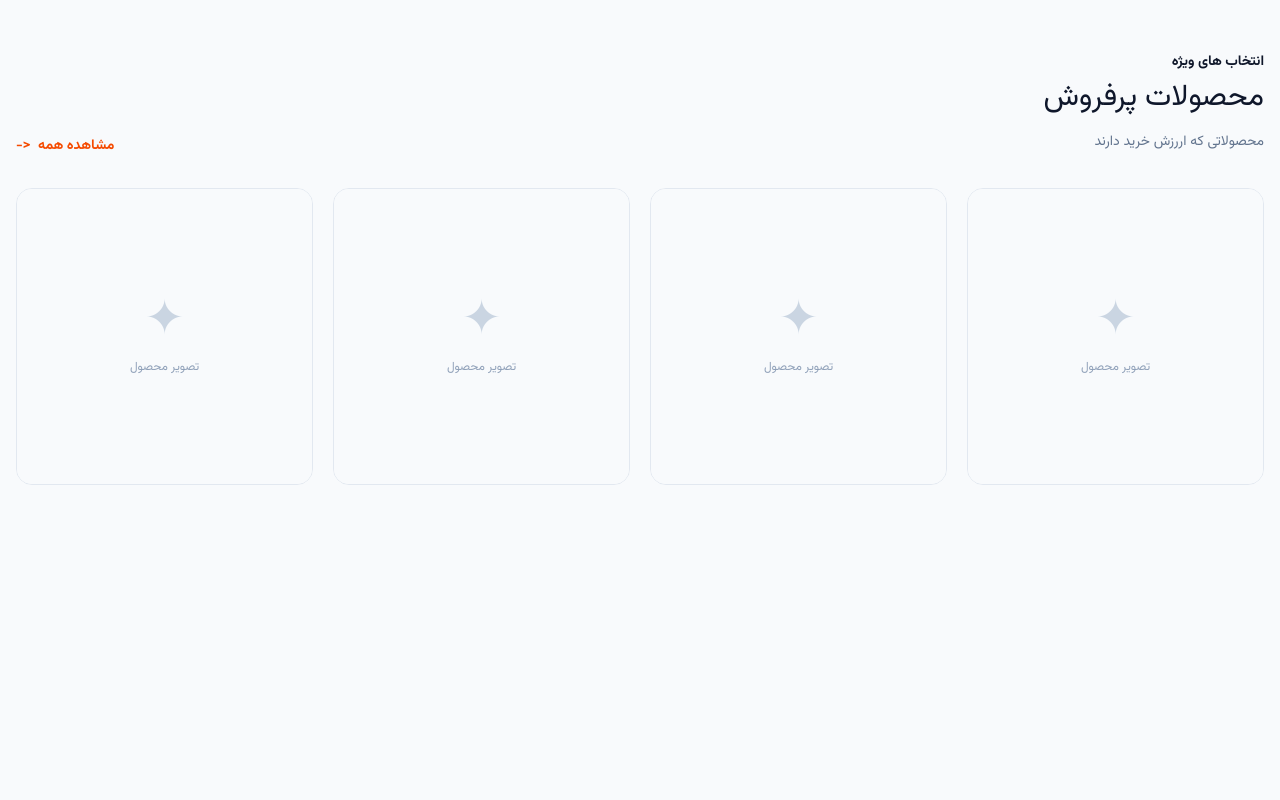
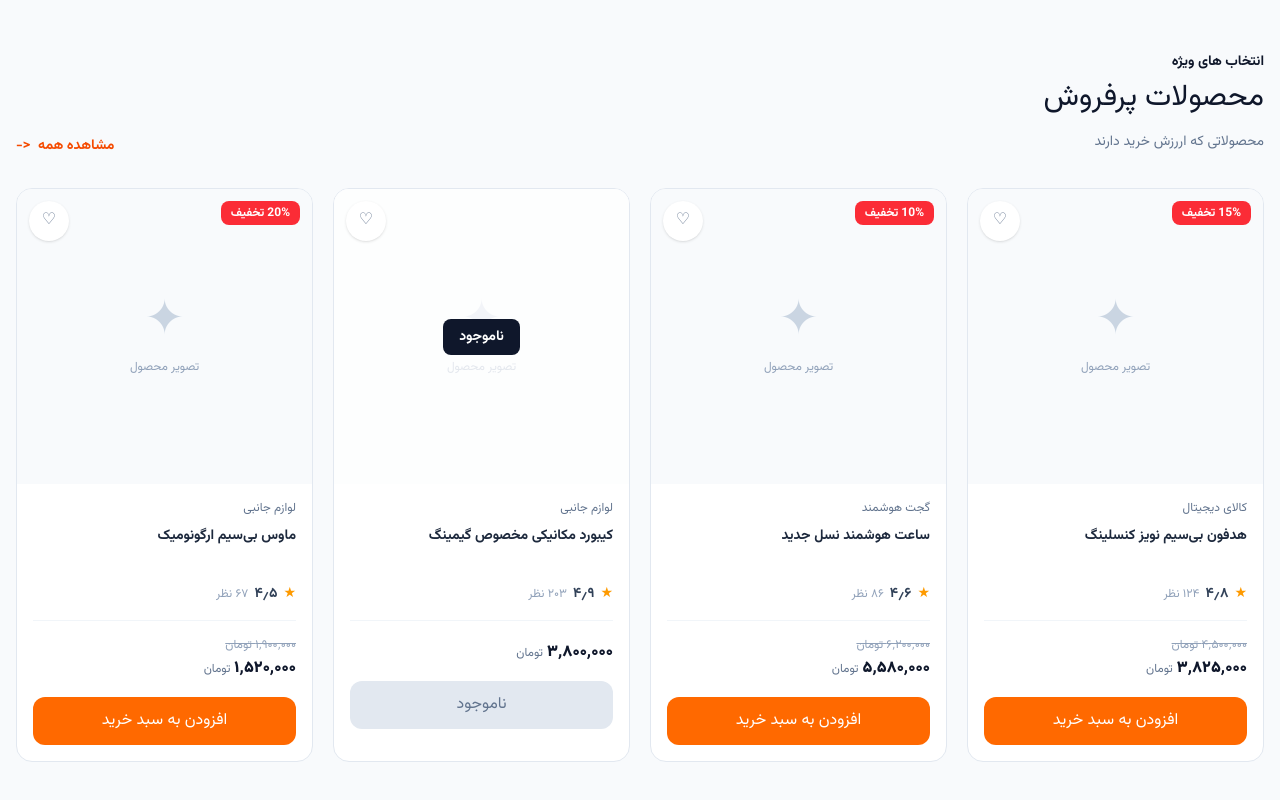
Before and after one commit to amir-booki1279/Nova, a Next.js app: page / in a window 1280 px wide. Shown: the part 780-1580 px from the top of the page. Before the commit the page ends 1393 px from the top, so only its background shows below. Built offline with nearby package versions, Linux system fonts and the light colour scheme.

Commit message:
design product card

```diff
--- a/src/components/products/ProductCard.tsx
+++ b/src/components/products/ProductCard.tsx
@@ -27,7 +27,78 @@ const ProductCard = ({product}:ProductCardProps) => {
                                 </p>
                         </div>
                 </div>
+                 {product.discountPercentage > 0 && (
+                    <span className="absolute right-3 top-3  rounded-lg bg-red-500 px-2.5
+                    py-1 text-xs font-bold text-white">
+                        {product.discountPercentage}% تخفیف
+                    </span>
+                )}
+                {product.stock === 0 && (
+                    <span className="absolute inset-0 flex items-center justify-center
+                     bg-white/75">
+                        <span className="rounded-lg bg-slate-900 px-4 py-2 text-sm font-bold text-white">
+                            ناموجود
+                        </span>
+                    </span>
+                )}
+
+                <button
+                type="button"
+                aria-label=""
+                // onClick={(e)=>{
+                //     e.preventDefault()
+                //     e.stopPropagation()
+                // }}
+                className="absolute left-3 top-3 flex h-10 w-10 items-center justify-center
+                rounded-full bg-white text-xl text-slate-500 shadow-sm transition hover:text-red-500 cursor-pointer"
+                >
+                    ♡
+                </button>
             </Link>
+
+                <div className="p-4">
+                    <p className="text-xs text-slate-500">{product.category}</p>
+
+                    <Link href={`/products/${product.slug}`}>
+                        <h2 className="mt-2 min-h-12 text-sm leading-6
+                        font-bold text-slate-800 transition group-hover:text-orange-600">
+                            {product.name}
+                        </h2>
+                    </Link>
+
+                    <div className="mt-3 flex items-center gap-1.5 text-sm">
+                        <span className="text-amber-500">★</span>
+                        <span className="font-bold text-slate-700">
+                            {formattedPrice(product.rating)}
+                        </span>
+                        <span className="text-xs text-slate-400">
+                            {formattedPrice(product.reviewCount) } نظر
+                        </span>
+                    </div>
+
+                    <div className="mt-4 border-t border-slate-100 pt-4">
+                        {product.discountPercentage>0 && (
+                            <p className="text-xs text-slate-400 line-through">
+                                {formattedPrice(product.price)} تومان
+                            </p>
+                        )}
+                        <div className="mt-1 flex items-center justify-between gap-2">
+                            <p className="text-base font-black text-slate-900">
+                                {formattedPrice(discountedPrice)}
+                                <span className="mr-1 text-xs font-normal text-slate-500">تومان</span>
+                            </p>
+                        </div>
+                        <button
+                        type="button"
+                        disabled={product.stock===0}
+                        className="mt-4 w-full rounded-xl bg-orange-500 px-4 py-3 text-sm
+                        font-bold text-white transition hover:bg-orange-600 disabled:cursor-not-allowed disabled:bg-slate-200 disabled:text-slate-500"
+                        >
+                            {product.stock > 0 ? 'افزودن به سبد خرید' : 'ناموجود'}
+                        </button>
+                    </div>
+                </div>
+
         </article>
     );
 };
```
